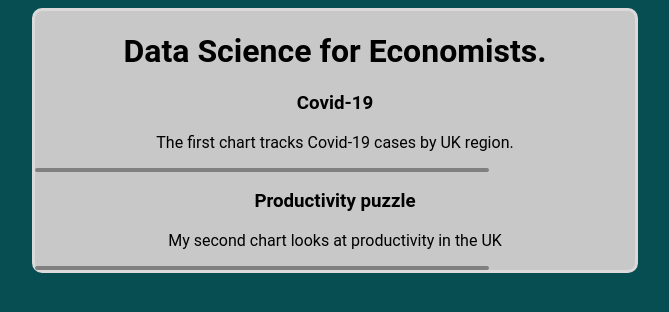
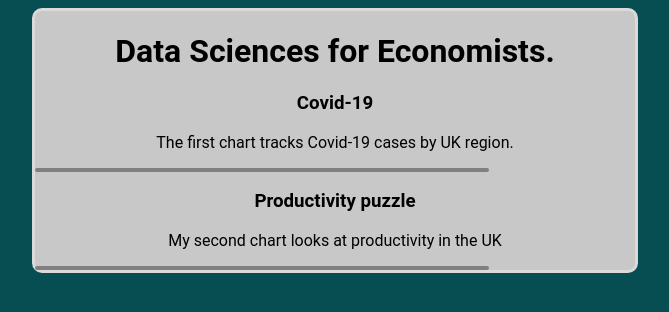
Before and after one commit to haorui8/haorui8.github.io, a plain HTML site: page index.html in a window 1280 px wide. Shown: the whole page, without its empty margins (305-974 px from the left). Drawn offline with Linux system fonts and the light colour scheme; a script that the page names is missing.

Commit message:
Update index.html

```diff
--- a/index.html
+++ b/index.html
@@ -25,7 +25,7 @@
 <body>
     <!-- A div that contains a group of items for week 1. Can be useful for setting background colours etc.  -->
     <div class="myWeek1">
-        <h1>Data Science for Economists.</h1>
+        <h1>Data Sciences for Economists.</h1>
 
         <h3>Covid-19</h3>
         <p>The first chart tracks Covid-19 cases by UK region.</p>
```
